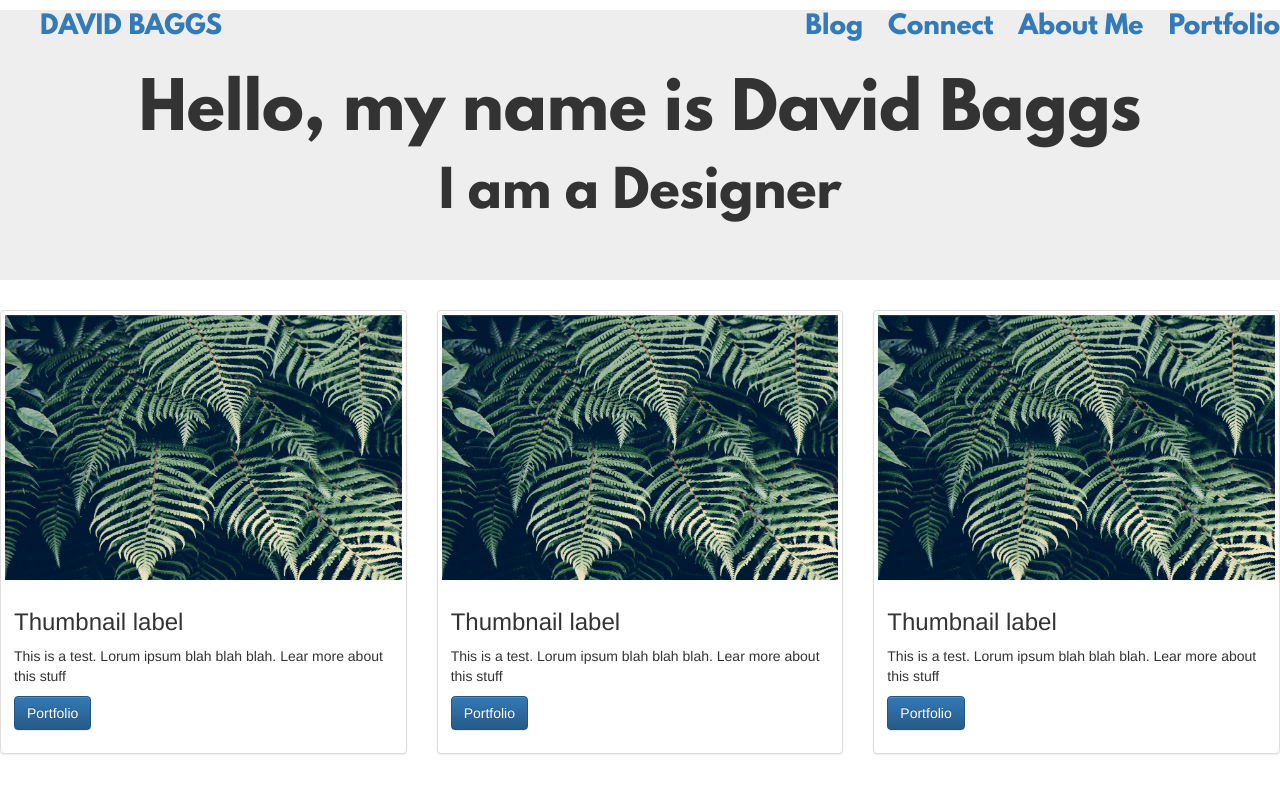
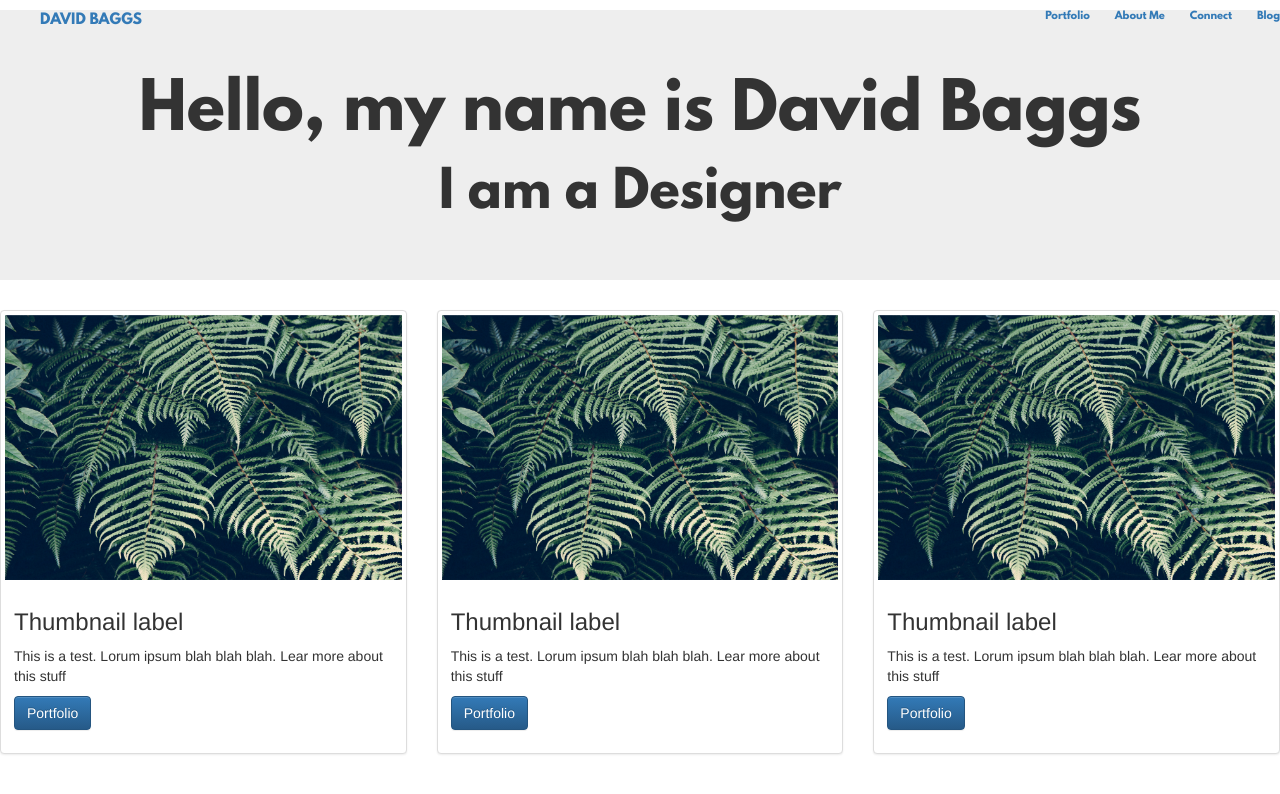
Before and after one commit to dmbaggs/dmbaggs.github.io, a plain HTML site: page index.html in a window 1280 px wide. Drawn offline with nearby package versions, Linux system fonts and the light colour scheme; files whose address does not match are found by name.

Commit message:
font sizes

```diff
--- a/index.css
+++ b/index.css
@@ -26,7 +26,7 @@
   display: inline;
   float: left;
   font-family: 'League Spartan', serif; font-weight: bold;
-  font-size: 25px;
+  font-size: 14px;
 }
 
 .nav-bottom li {
@@ -34,5 +34,5 @@
   float:right;
   margin-left: 25px;
   font-family: 'League Spartan', serif; font-weight: bold;
-  font-size: 25px;
+  font-size: 10px;
 }
--- a/index.html
+++ b/index.html
@@ -22,10 +22,10 @@
 
     <div class="nav-bottom">
       <ul>
+        <li><a href="#">Blog</a></li>
+        <li><a href="#">Connect</a></li>
+        <li><a href="#">About Me</a></li>
         <li><a href="#">Portfolio</a></li>
-        <li><a href="#">About Me</a></li>
-        <li><a href="#">Connect</a></li>
-        <li><a href="#">Blog</a></li>
       </ul>
     </div>
 
```
